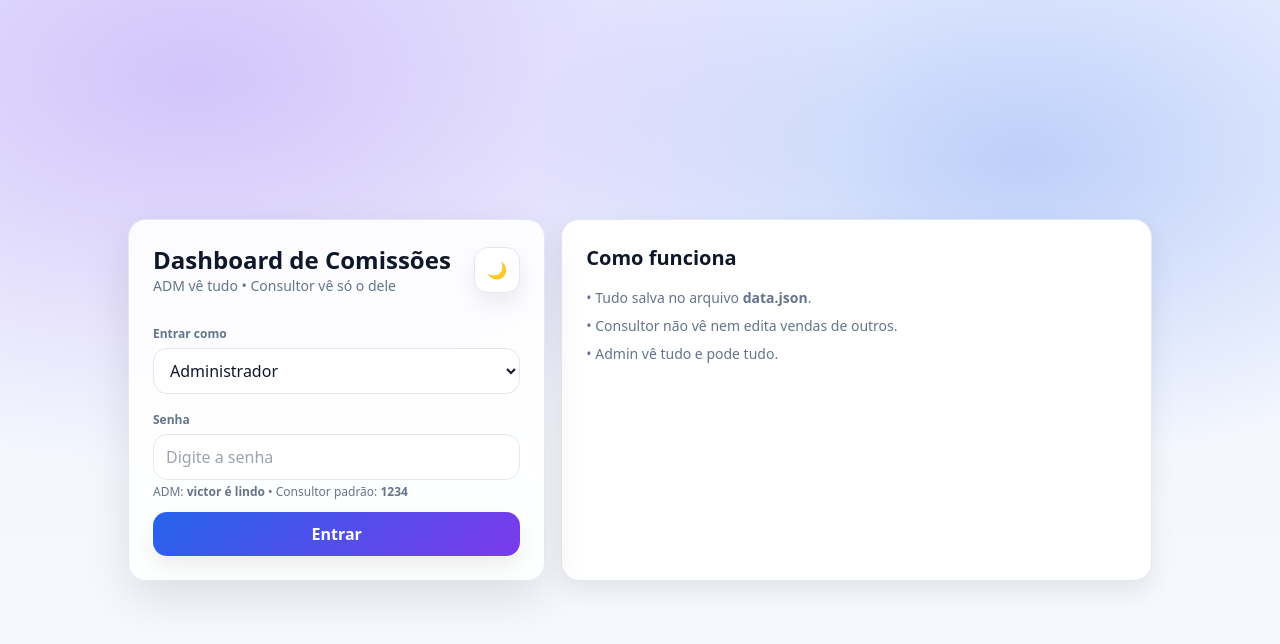
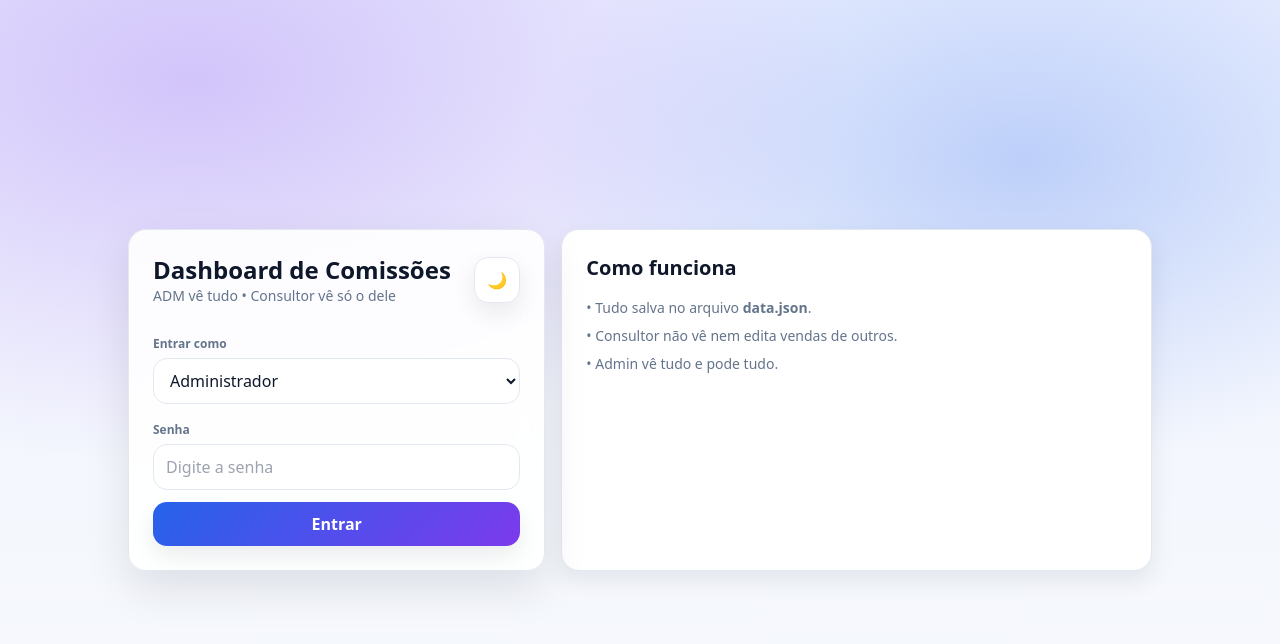
Before and after one commit to victin77/dashboard-comissoes-racon, a website: page public/index.html in a window 1280 px wide. Drawn offline with nearby package versions, Linux system fonts and the light colour scheme.

Commit message:
Update index.html

```diff
--- a/public/index.html
+++ b/public/index.html
@@ -42,7 +42,6 @@
           <div>
             <label class="text-xs font-black muted">Senha</label>
             <input id="password" class="input mt-1" type="password" placeholder="Digite a senha" required />
-            <div class="text-xs muted mt-1">ADM: <b>victor é lindo</b> • Consultor padrão: <b>1234</b></div>
           </div>
 
           <p id="loginErr" class="text-sm" style="display:none; color: var(--bad); font-weight:900;"></p>
```
